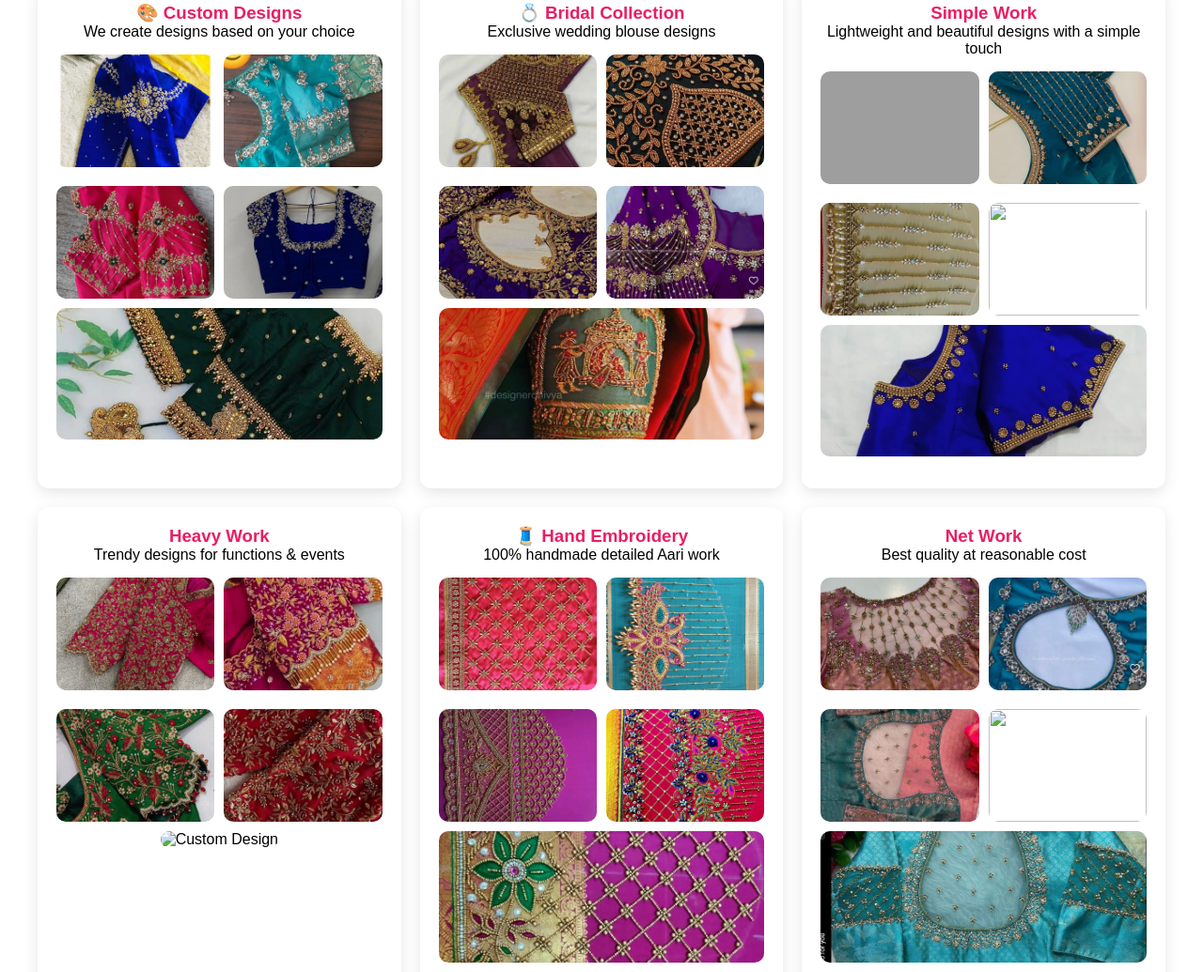
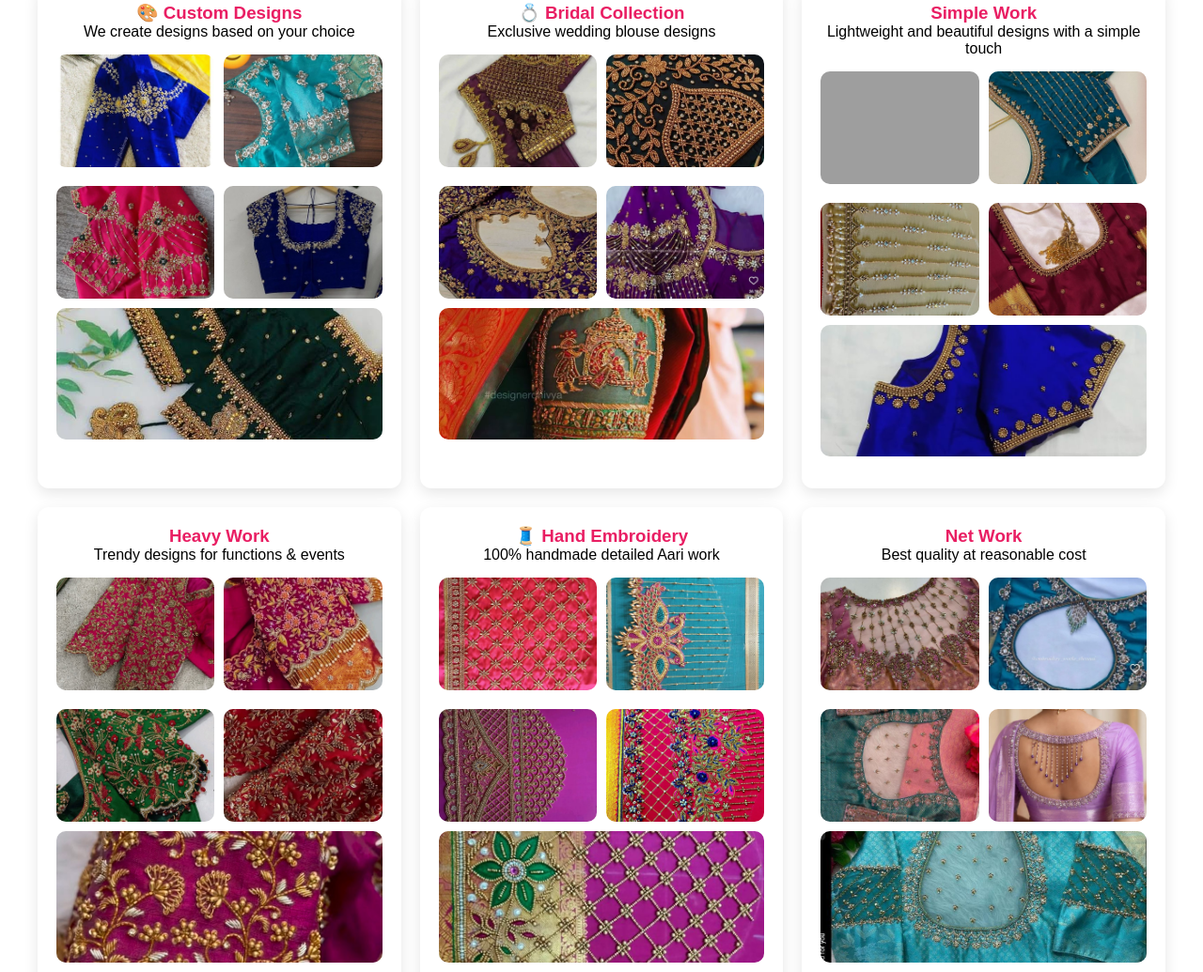
Before and after one commit to pradeepa0314-eng/mohana-aari-studio, a plain HTML site: page index.html in a window 1280 px wide. Shown: the part 857-1892 px from the top of the page at 94% size. Drawn offline with Linux system fonts and the light colour scheme; grey boxes are pictures that could not be loaded; a web font is replaced by a local one.

Commit message:
fix the images

```diff
--- a/index.html
+++ b/index.html
@@ -102,7 +102,7 @@
     <img src="Simple Work/15.jpg">
     <img src="Simple Work/download (5).jpg">
     <img src="Simple Work/download (7).jpg">
-    <img src="Simple Work/Aari Work Designs-Affordable Price Range ➡️From Rs_500_- DM in Instagram⬇️ sunshine_fashion_and_aari.jpg">
+    <img src="Simple Work/16.jpg">
   </div>
      <img src="Simple Work/download.jpg" alt="Custom Design">
   </div>
@@ -116,7 +116,7 @@
     <img src="Heavy Work/download (3).jpg">
     <img src="Heavy Work/download.jpg">
   </div>
-     <img src="Heavy Work/pink bridal blouse designs.jpg" alt="Custom Design">
+     <img src="Heavy Work/1.jpg" alt="Custom Design">
   </div>
 
   <div class="feature-box">
@@ -138,7 +138,7 @@
     <img src="Chain Stitch/download (1).jpg">
     <img src="Chain Stitch/download (2).jpg">
     <img src="Chain Stitch/download (3).jpg">
-    <img src="Chain Stitch/How to Look Expensive Everywhere (Without Spending Much).jpg">
+    <img src="Chain Stitch/2.jpg">
   </div>
      <img src="Chain Stitch/download.jpg" alt="Custom Design">
   </div>
@@ -195,9 +195,9 @@
     <img src="Silk Thread/27.jpg">
     <img src="Silk Thread/29.jpg">
     <img src="Silk Thread/30.jpg">
-    <img src="Silk Thread/Simple thread & bead blouse design.jpg">
+    <img src="Silk Thread/31.jpg">
   </div>
-     <img src="Silk Thread/Top 50 Aari Work Blouse Design For Bridal.jpg" alt="Custom Design">
+     <img src="Silk Thread/32.jpg" alt="Custom Design">
   </div>
   <div class="feature-box">
     <h3>Mirror Work</h3>
```
